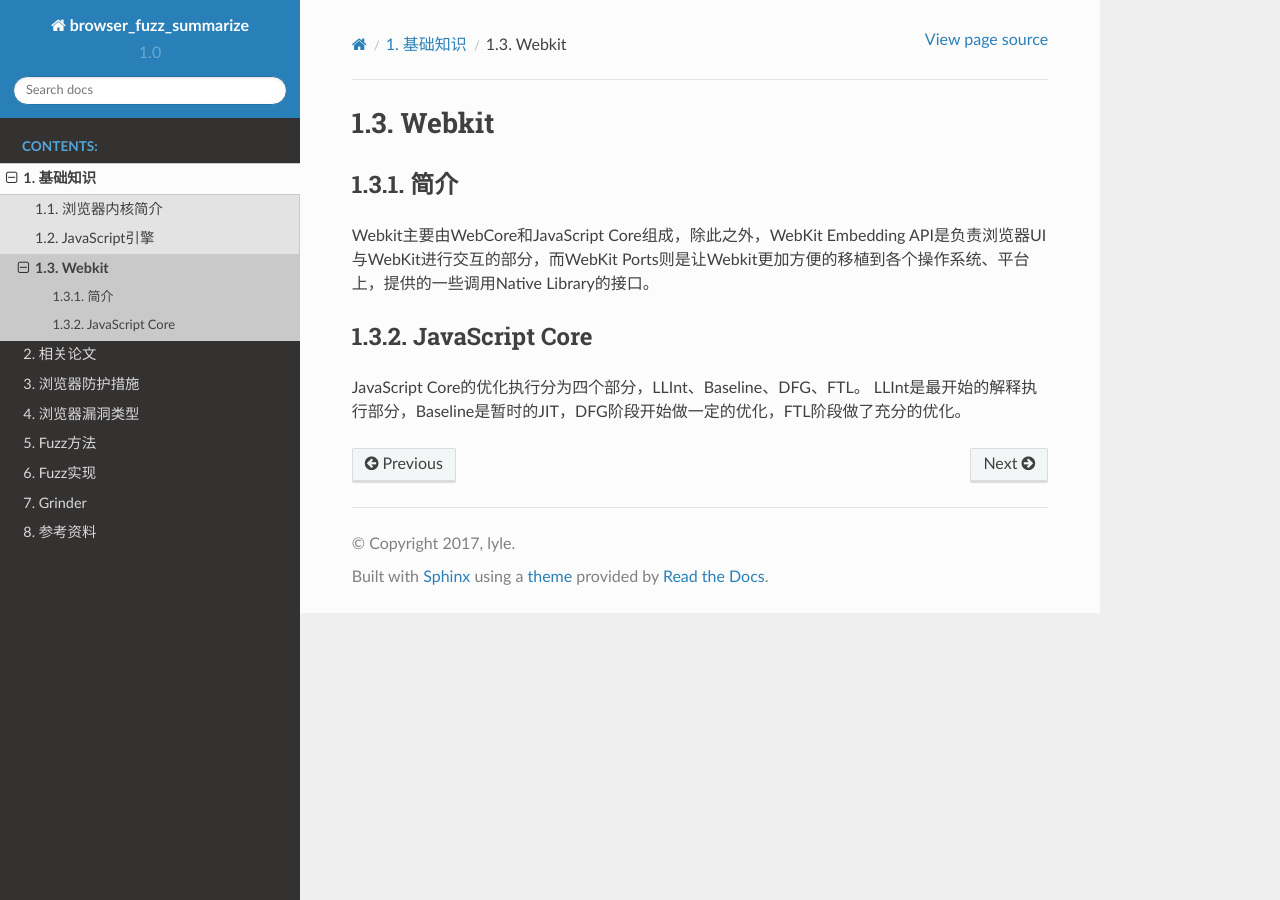
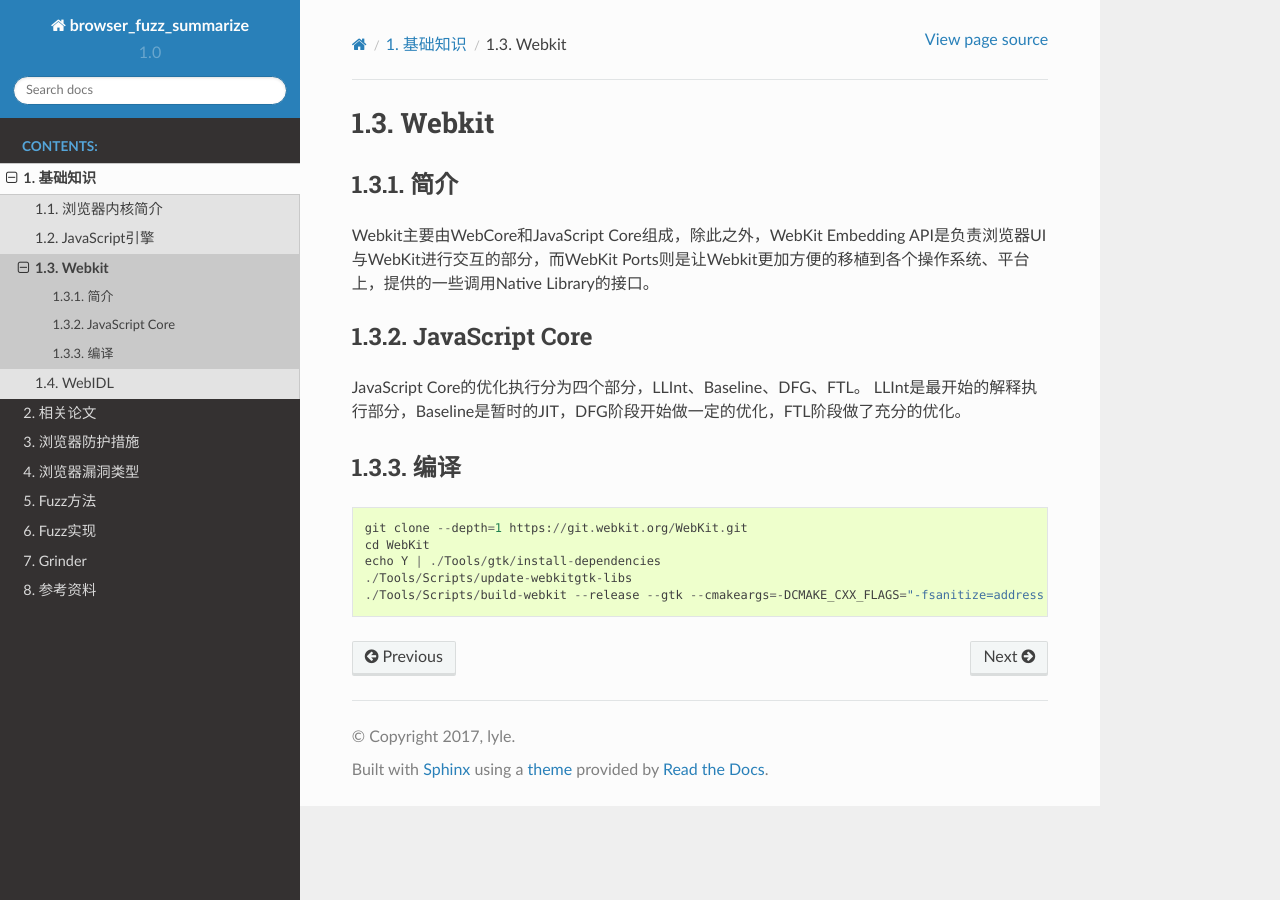
Before and after one commit to LyleMi/Browser-Fuzz-Summarize, a Sphinx documentation site: the page built from source/intro/webkit.rst, in a window 1280 px wide. Built offline with Sphinx 7.4.7 and the Read the Docs theme 2.0.0, drawn with Linux system fonts in a browser that asks for light colours.

Commit message:
add web idl

```diff
--- a/source/intro/index.rst
+++ b/source/intro/index.rst
@@ -8,3 +8,4 @@
    kernel
    js
    webkit
+   webidl
--- a/source/intro/webkit.rst
+++ b/source/intro/webkit.rst
@@ -9,3 +9,14 @@
 --------------------------------
 JavaScript Core的优化执行分为四个部分，LLInt、Baseline、DFG、FTL。
 LLInt是最开始的解释执行部分，Baseline是暂时的JIT，DFG阶段开始做一定的优化，FTL阶段做了充分的优化。
+
+编译
+--------------------------------
+
+::
+
+    git clone --depth=1 https://git.webkit.org/WebKit.git
+    cd WebKit
+    echo Y | ./Tools/gtk/install-dependencies
+    ./Tools/Scripts/update-webkitgtk-libs
+    ./Tools/Scripts/build-webkit --release --gtk --cmakeargs=-DCMAKE_CXX_FLAGS="-fsanitize=address -fno-omit-frame-pointer -g -DCMAKE_C_COMPILER=clang -DCMAKE_CXX_COMPILER=clang++"
--- a/source/ref.rst
+++ b/source/ref.rst
@@ -89,6 +89,8 @@
 
 14. `Inline Caching in JavaScriptCore <http://www.filpizlo.com/slides/pizlo-icooolps2018-inline-caches-slides.pdf>`_
 
+15. `webidl <https://heycam.github.io/webidl/>`_
+
 漏洞相关
 --------------------------------------------------
 1. `js-vuln <https://github.com/tunz/js-vuln-db>`_
```
Also changed, not shown: source/intro/webidl.rst (added, +10 -0 lines).
